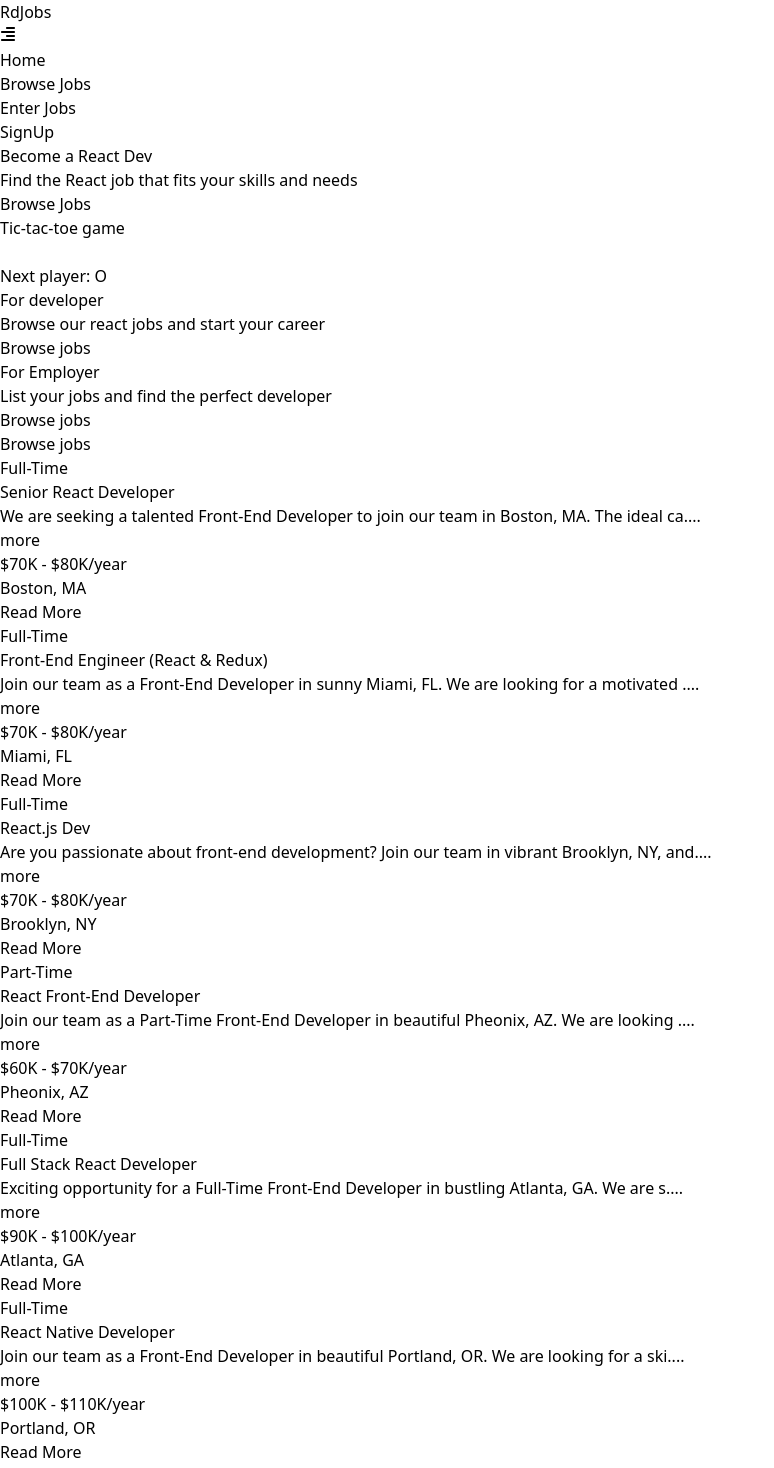
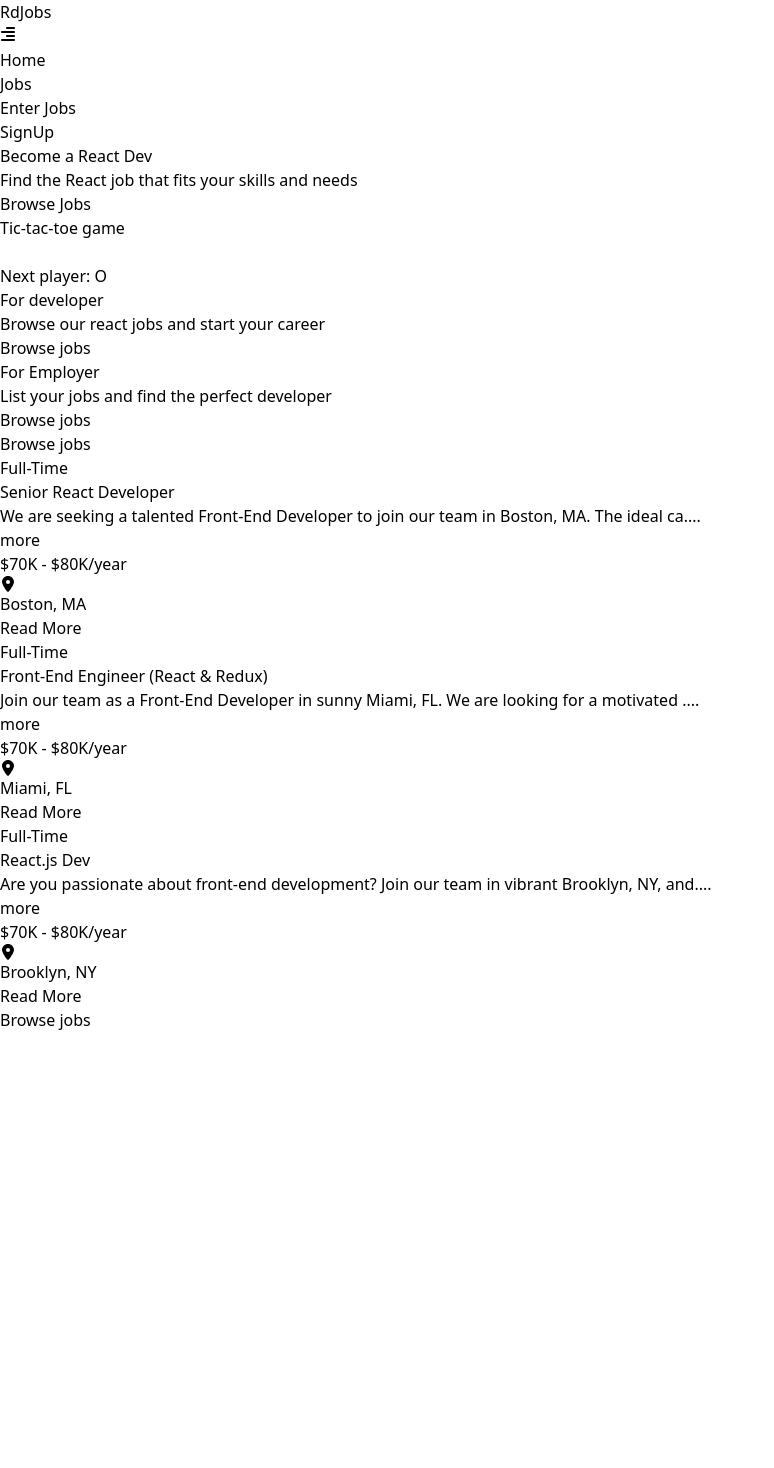
Before and after one commit to Naimul07/Jobs, a React (Vite) app: page / in a window 1280 px wide. Shown: the top 1468 px of the page, without its empty margins (0-774 px from the left). After the commit the page ends 1032 px from the top, so only its background shows below. Built offline with nearby package versions, Linux system fonts and the light colour scheme; data requests are answered from the project's data file.

Commit message:
added NotFoundPage and JobsPage

```diff
--- a/src/Components/Jobs.jsx
+++ b/src/Components/Jobs.jsx
@@ -1,21 +1,13 @@
 import { useState, useEffect } from "react"
 import Jobtem from "./Jobtem";
 
-function Jobs() {
-    const [less, setLess] = useState(true);
+function Jobs({isHome = false}) {
     const [jobs, setJobs] = useState([]);
-    let jobdes = "We are seeking a talented Front-End Developer to join our team in Boston, MA. The ideal candidate will have strong skills in HTML, CSS, and JavaScript.."
-    let jobDes;
-    if (less) {
-        jobDes = jobdes.substring(0, 90) + '....   ';
-    }
-    else
-        jobDes = jobdes;
-
+    const url = isHome?'http://localhost:8000/jobs':'http://localhost:8000/jobs?_limit=3';
     useEffect(() => {
         const fetchJobs = async () => {
             try {
-                const res = await fetch('http://localhost:8000/jobs');
+                const res = await fetch(url);
                 const data = await res.json();
                 setJobs(data);
             } catch (error) {
@@ -28,7 +20,7 @@
 
     return (
         <>
-            <section className="bg-indigo-50 p-1">
+            <section className="bg-indigo-50 p-2 pb-6">
                 <div className="container mx-auto">
                     <h1 className="p-4 text-center md:text-3xl text-2xl font-bold text-blue-600">Browse jobs</h1>
                     <div className="grid grid-cols-1 lg:grid-cols-3">
--- a/src/Components/Jobtem.jsx
+++ b/src/Components/Jobtem.jsx
@@ -1,6 +1,6 @@
 import { useState } from "react";
 import { Link } from "react-router-dom";
-
+import { FaLocationDot } from "react-icons/fa6";
 function Jobtem({ joblist }) {
     const [less, setLess] = useState(true);
     let jobDes = joblist.description;
@@ -25,7 +25,10 @@
                 <h3 className="mb-3 text-blue-500">{joblist.salary}/year</h3>
                 <div className="border border-gray mb-5"></div>
                 <div className="flex flex-col md:flex-row md:justify-between">
-                    <h3 className="text-yellow-700 mb-3">{joblist.location}</h3>
+                    <h3 className="text-yellow-700 mb-3 flex items-center">
+                        <FaLocationDot className="mr-2" />
+                        {joblist.location}
+                    </h3>
                     <Link className="border-2 rounded-xl text-white bg-blue-500 hover:bg-blue-600 p-2 " to="/jobs">Read More</Link>
                 </div>
             </div>
--- a/src/Components/Navbar.jsx
+++ b/src/Components/Navbar.jsx
@@ -20,7 +20,7 @@
           </button>
           <ul className={`md:flex md:gap-6 transition-all duration-500 ease-in ${nav ? 'flex flex-col gap-2' : 'hidden md:flex'}`}>
             <li><NavLink className={linkclass} to="/">Home</NavLink></li>
-            <li><NavLink className={linkclass} to="/jobs">Browse Jobs</NavLink></li>
+            <li><NavLink className={linkclass} to="/jobs">Jobs</NavLink></li>
             <li><NavLink className={linkclass} to="/enterJobs">Enter Jobs</NavLink></li>
             <li><NavLink className={linkclass} to="/signUp">SignUp</NavLink></li>
           </ul>
--- a/src/Pages/JobsPage.jsx
+++ b/src/Pages/JobsPage.jsx
@@ -1,11 +1,12 @@
-
+import Jobs from "../Components/Jobs"
 
 function JobsPage() {
   return (
    <>
-   <div className="pt-16 ">
-<h1>hello</h1>
+   <div className="pt-14">
+    <Jobs isHome={true}/>
    </div>
+
    </>
   )
 }
--- /dev/null
+++ b/src/Pages/NotFound.jsx
@@ -0,0 +1,30 @@
+import { Link } from "react-router-dom"
+
+function NotFound() {
+  return (
+   <>
+
+    <main className="grid min-h-full place-items-center bg-white px-6 py-24 sm:py-32 lg:px-8">
+          <div className="text-center">
+            <p className=" mb-4 text-7xl tracking-tight font-extrabold lg:text-9xl text-indigo-600">404</p>
+            <h1 className="mt-4 text-3xl font-bold tracking-tight text-gray-900 sm:text-5xl">Page not found</h1>
+            <p className="mt-6 text-base leading-7 text-gray-600">Sorry, we couldn’t find the page you’re looking for.</p>
+            <div className="mt-10 flex items-center justify-center gap-x-6">
+              <Link
+                to="/"
+                className="rounded-md bg-indigo-600 px-3.5 py-2.5 text-sm font-semibold text-white shadow-sm hover:bg-indigo-500 focus-visible:outline focus-visible:outline-2 focus-visible:outline-offset-2 focus-visible:outline-indigo-600"
+              >
+                Go back home
+              </Link>
+              <Link to="#" className="text-sm font-semibold text-gray-900">
+                Contact support <span aria-hidden="true">&rarr;</span>
+              </Link>
+            </div>
+          </div>
+        </main>
+   </>
+
+  )
+}
+
+export default NotFound
--- a/src/main.jsx
+++ b/src/main.jsx
@@ -5,11 +5,13 @@
 import HomePage from './Pages/HomePage';
 import MainLayOut from './Layout/MainLayOut';
 import JobsPage from './Pages/JobsPage';
+import NotFound from './Pages/NotFound';
 
 const router = createBrowserRouter([
     {
       path: "/",
       element: <MainLayOut/>,
+      errorElement:<NotFound/>,
       children:[
         {
           path:"",
```
Also changed, not shown: src/App.jsx (deleted, +0 -25 lines).
